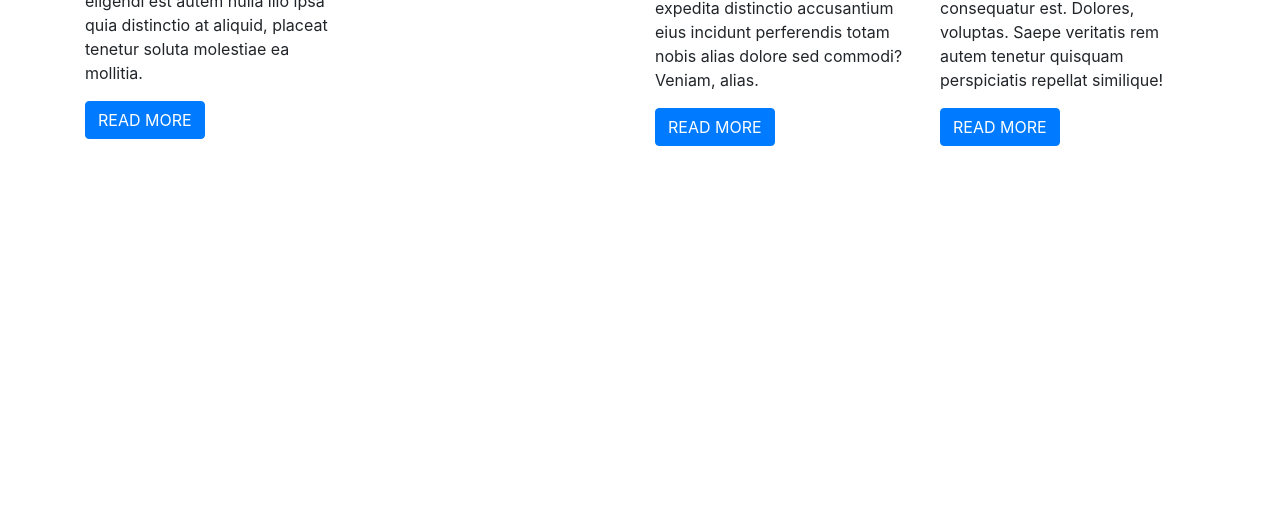
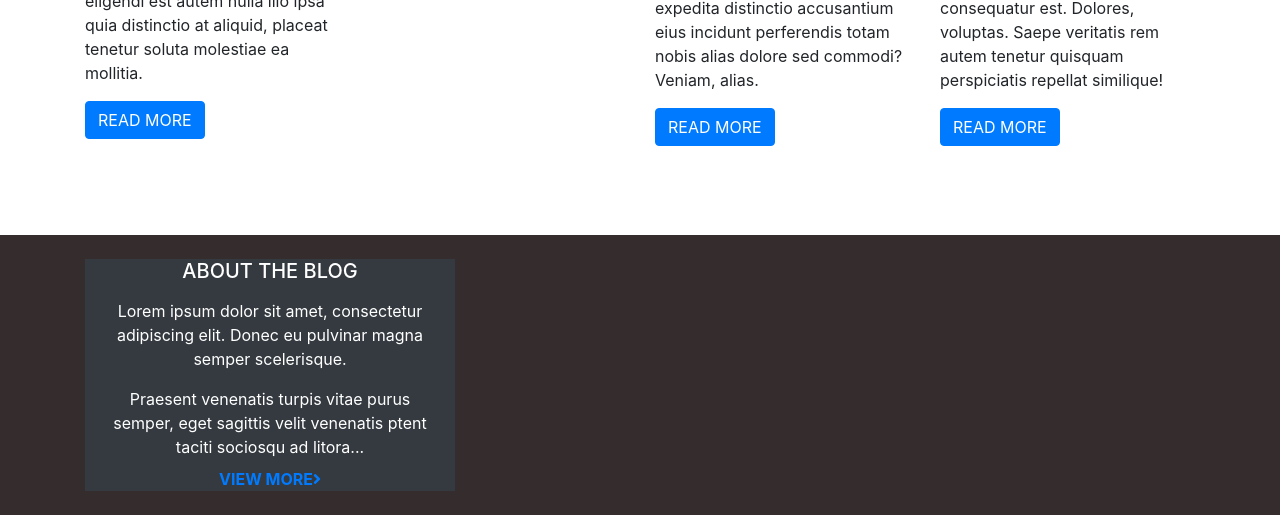
Before and after one commit to zehra-kpz/travel-webb, a plain HTML site: page blog.html in a window 1280 px wide. Shown: the part 535-1050 px from the top of the page. Before the commit the page ends 800 px from the top, so only its background shows below. Drawn offline with nearby package versions, Linux system fonts and the light colour scheme.

Commit message:
blog footer eklendi.

```diff
--- a/blog.html
+++ b/blog.html
@@ -149,7 +149,16 @@
             </div>
         </div>
 
-
+        <footer id="main-footer" class="text-center p-4">
+            <div class="container">
+                <div class="col-md-6 col-lg-4 mb-5 mb-lg-0 bg-dark">
+                    <h5 class="text-3 mb-3">ABOUT THE BLOG</h5>
+                    <p>Lorem ipsum dolor sit amet, consectetur adipiscing elit. Donec eu pulvinar magna semper scelerisque.</p>
+                    <p class="mb-2">Praesent venenatis turpis vitae purus semper, eget sagittis velit venenatis ptent taciti sociosqu ad litora...</p>
+                    <p class="mb-0"><a href="#" class="btn-flat btn-xs text-color-light p-relative top-5"><strong class="text-2">VIEW MORE</strong><i class="fas fa-angle-right p-relative top-1 ps-2"></i></a></p>
+                </div>
+            </div>
+          </footer>
 
 
         <script src="http://code.jquery.com/jquery-3.3.1.min.js" integrity="sha256-FgpCb/KJQlLNfOu91ta32o/NMZxltwRo8QtmkMRdAu8="
```
